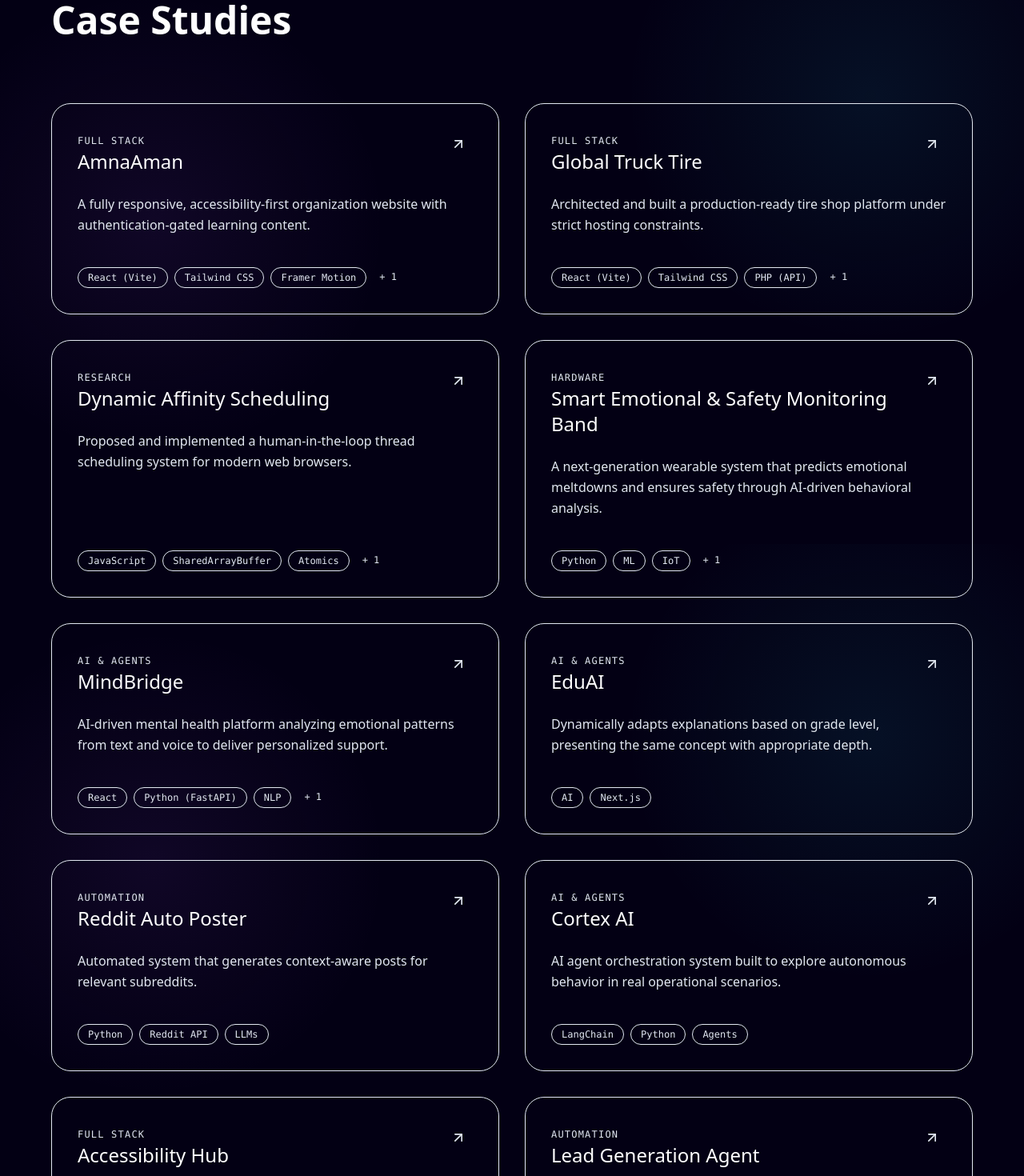
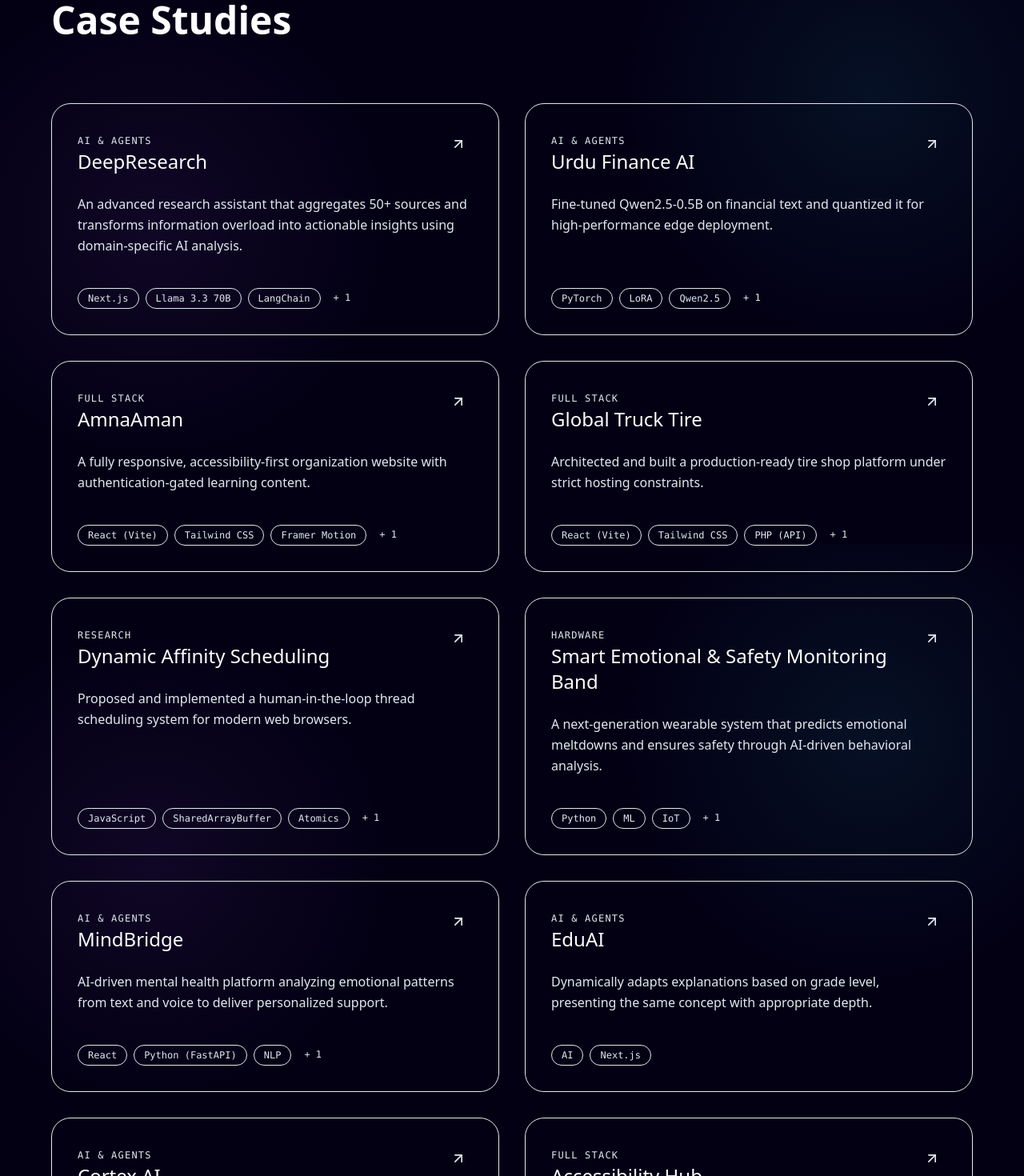
Before and after one commit to hassankhan2510/myportfolio, a Next.js app in the folder portfolio/: page / in a window 1280 px wide. Shown: the part 3320-4790 px from the top of the page at 80% size. Built offline with nearby package versions, Linux system fonts and the light colour scheme.

Commit message:
feat: enhance project portfolio (add DeepResearch, Urdu Finance AI)

```diff
--- a/portfolio/src/data/projects.ts
+++ b/portfolio/src/data/projects.ts
@@ -23,6 +23,62 @@
 }
 
 export const projects: Project[] = [
+    {
+        id: 'deep-research',
+        slug: 'deep-research',
+        title: 'DeepResearch',
+        subtitle: 'AI-Powered Research Assistant',
+        role: 'Lead AI Engineer',
+        stack: ['Next.js', 'Llama 3.3 70B', 'LangChain', 'Supabase'],
+        category: 'AI & Agents',
+        summary: 'An advanced research assistant that aggregates 50+ sources and transforms information overload into actionable insights using domain-specific AI analysis.',
+        content: {
+            problem: 'Information overload makes it difficult to consume complex technical papers and breaking news efficiently.',
+            solution: 'A platform that aggregates, analyzes, and explains content from multiple sources using expert personas.',
+            keyFeatures: [
+                'Smart Briefing & Auto-Explain',
+                'Multi-Source Intelligence (TechCrunch, ArXiv, etc.)',
+                'Deep Explain with 9 Expert Personas',
+                'Chat with Article',
+                'Glassmorphism UI'
+            ],
+            technicalDetails: [
+                'Parallel processing for sub-second response times',
+                'Custom Markdown parsers for complex rendering',
+                'Caching strategy with URL hashing',
+                'Vercel Cron Jobs for background analysis'
+            ],
+            impact: 'Transforms how users consume information by providing expert-level breakdowns and instant insights.'
+        },
+        link: '#',
+        linkText: 'Learn More' // Placeholder link
+    },
+    {
+        id: 'urdu-finance-ai',
+        slug: 'urdu-finance-ai',
+        title: 'Urdu Finance AI',
+        subtitle: 'Fine-Tuned Qwen2.5 & Quantized',
+        role: 'AI Researcher',
+        stack: ['PyTorch', 'LoRA', 'Qwen2.5', 'llama.cpp'],
+        category: 'AI & Agents',
+        summary: 'Fine-tuned Qwen2.5-0.5B on financial text and quantized it for high-performance edge deployment.',
+        content: {
+            coreIdea: 'Democratizing financial AI by enabling high-accuracy Urdu translation on edge devices.',
+            technicalDetails: [
+                'Fine-tuned Qwen2.5-0.5B on 3k+ financial sentences',
+                'Used LoRA for parameter-efficient training',
+                'Quantized to 4-bit (q4_0) using llama.cpp',
+                'Reduced model size by 67% (330MB)'
+            ],
+            results: [
+                'Achieved 9.22 tokens/sec on standard hardware',
+                '0.6110 final training loss',
+                'Accurate translation of professional financial terms'
+            ]
+        },
+        link: '#',
+        linkText: 'Check Benchmark'
+    },
     {
         id: 'amna-aman',
         slug: 'amna-aman',
@@ -155,25 +211,6 @@
         linkText: 'Try EduAI'
     },
     {
-        id: 'reddit-auto-poster',
-        slug: 'reddit-auto-poster',
-        title: 'Reddit Auto Poster',
-        subtitle: 'AI-Driven Reddit Posting System',
-        role: 'Automation Engineer',
-        stack: ['Python', 'Reddit API', 'LLMs'],
-        category: 'Automation',
-        summary: 'Automated system that generates context-aware posts for relevant subreddits.',
-        content: {
-            problem: 'Manual subreddit posting is time-consuming and inconsistent.',
-            solution: 'An automated system that generates context-aware posts and provides direct links for publishing.',
-            keyFeatures: [
-                'Community-aware content generation',
-                'Automation logic',
-                'Scalable posting workflow'
-            ]
-        }
-    },
-    {
         id: 'cortex-ai',
         slug: 'cortex-ai',
         title: 'Cortex AI',
```
Also changed, not shown: 1 other file (tests, documents, lock files or other folders).
